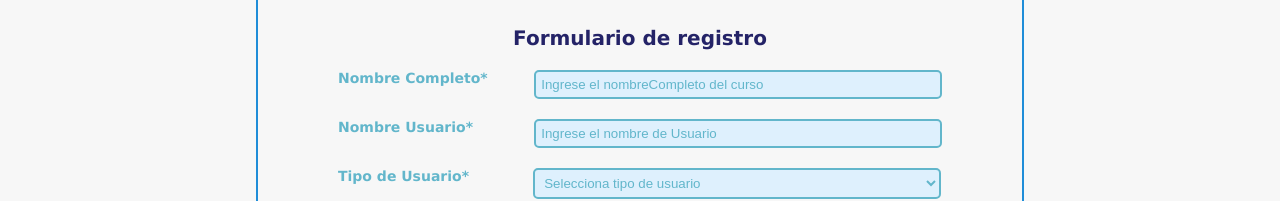
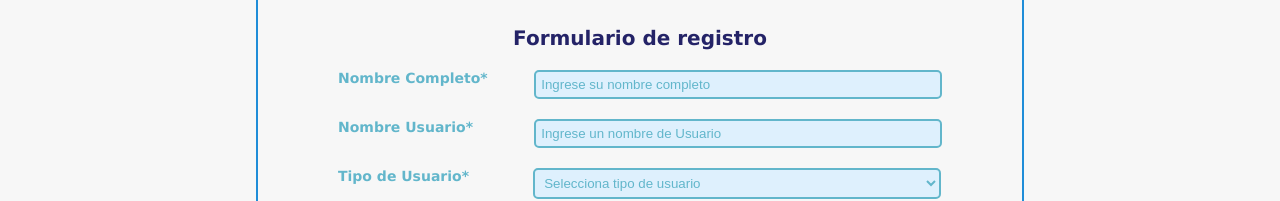
Before and after one commit to rebecayucratovar/EduTech_CodeCrafters, a React (Vite) app in the folder UI/online-courses/: page /registro-instructor in a window 1280 px wide. Shown: the part 247-448 px from the top of the page. Built offline with nearby package versions, Linux system fonts and the light colour scheme.

Commit message:
arreglo de textos

```diff
--- a/UI/online-courses/src/pages/FormRegistInstructor.tsx
+++ b/UI/online-courses/src/pages/FormRegistInstructor.tsx
@@ -40,54 +40,34 @@ export const FormRegistInstructor = () => {
     setShowModalByClickInCancel(true);
   };
 
-  const onSubmit = handleSubmit(async () => {
-    if (
-        errors.nombreCompleto ||
-        errors.nombreUsuario ||
-        errors.fechaNacimiento ||
-        errors.tipoUsuario ||
-        errors.correo ||
-        errors.contraseña ||
-        errors.confirmacionContraseña
-    ) {
-      return;
-    }
-    setShowModalByClickInAccept(true);
-    /**if (data.file) {
-      const course = {
-        id: Date.now().toString(),
-        ...data,
-        file: data.file[0],
-      };
-      dispatch(addCourse(course));
-      setShowModalByClickInAccept(true);
-
-      const formData = new FormData();
-
-      formData.append("titulo", data.titulo);
-      formData.append("descripcion", data.descripcion);
-      formData.append("categoria", data.categoria);
-      if (data.costo) {
-        formData.append("costo", data.costo);
-      }
-      formData.append("requisitos", data.requisitos);
-      formData.append("aprenderas", data.aprenderas);
-      formData.append("file", data.file[0]);
+    const onSubmit = handleSubmit(async (formData) => {
         try {
-        // TODO: Cambiar el path por el de la API deployada
-        const response = await fetch("http://localhost:3039/v1/cursos/save", {
+            const response = await fetch("https://edutech--muddy-smoke-1854.fly.dev/usuarios/saveUsuario", {
                 method: "POST",
-          body: formData,
+                headers: {
+                    "Content-Type": "application/json"
+                },
+                body: JSON.stringify(formData)
             });
 
-        if (!response.ok) {
-          throw new Error("Error al registrar el curso");
+            if (response.ok) {
+                // Si la solicitud fue exitosa, puedes manejar la respuesta aquí
+                const usuarioGuardado = await response.json();
+                console.log("Usuario guardado:", usuarioGuardado);
+                setShowModalByClickInAccept(true); // Mostrar modal de éxito
+            } else {
+                // Si la solicitud no fue exitosa, puedes manejar el error aquí
+                console.error("Error al guardar el usuario:", response.status);
+                // Puedes mostrar un mensaje de error al usuario si lo deseas
+                setShowModalError(true); // Mostrar modal de error
             }
         } catch (error) {
-        console.error("Error:", error);
+            console.error("Error al procesar la solicitud:", error);
+            // Puedes manejar cualquier error de red u otros errores aquí
+            setShowModalError(true); // Mostrar modal de error
         }
-    }**/
     });
+
     return (
       <>
         <form className="form-register-course" onSubmit={onSubmit}>
@@ -107,19 +87,19 @@ export const FormRegistInstructor = () => {
                   <input
                       type="text"
                       id="nombreCompleto"
-                      placeholder="Ingrese el nombreCompleto del curso"
+                      placeholder="Ingrese su nombre completo"
                       {...register("nombreCompleto", {
                         required: {
                           value: true,
-                          message: "Por favor, ingrese el nombreCompleto",
+                          message: "Por favor, ingrese su nombre completo",
                         },
                         maxLength: {
                           value: 20,
-                          message: "El nombreCompleto no debe tener mas de 20 caracteres",
+                          message: "El nombre completo no debe tener mas de 20 caracteres",
                         },
                         minLength: {
                           value: 2,
-                          message: "El nombreCompleto debe tener mas de 2 caracteres",
+                          message: "El nombre completo debe tener mas de 2 caracteres",
                         },
                         pattern: {
                           value: /^[A-Za-zÀ-ÖØ-öø-ÿ ]+$/,  // Acepta letras y espacios
@@ -170,11 +150,11 @@ export const FormRegistInstructor = () => {
                   <input
                       type="text"
                       id="nombreUsuario"
-                      placeholder="Ingrese el nombre de Usuario"
+                      placeholder="Ingrese un nombre de Usuario"
                       {...register("nombreUsuario", {
                         required: {
                           value: true,
-                          message: "Porfavor, ingrese su nombre",
+                          message: "Porfavor, ingrese un nombre de usuario",
                         },
                         maxLength: {
                           value: 20,
@@ -246,7 +226,7 @@ export const FormRegistInstructor = () => {
                       }`}
                   >
                     <option value="default">Selecciona tipo de usuario</option>
-                    <option value="DESARROLLO_WEB"> Instructor</option>
+                    <option value="INSTRUCTOR"> Instructor</option>
                   </select>
 
                   {errors.tipoUsuario && (
@@ -284,7 +264,7 @@ export const FormRegistInstructor = () => {
                     {...register("fechaNacimiento", {
                       required: {
                         value: true,
-                        message: "Por favor, seleccione la fecha de nacimiento.",
+                        message: "Por favor, seleccione su fecha de nacimiento.",
 
                       },
                       validate: {
```
Lines whose indentation alone changed are shown as unchanged.
